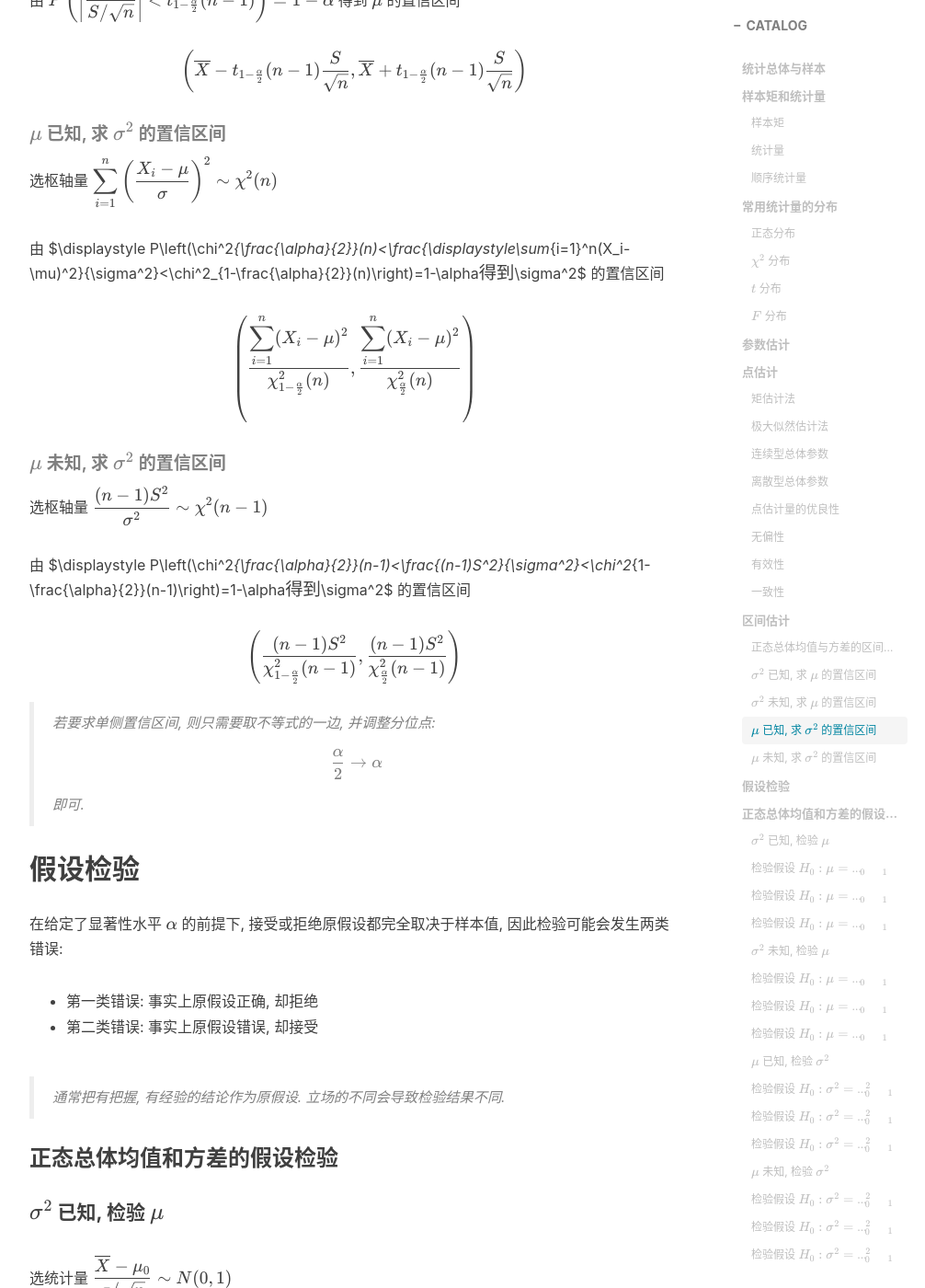
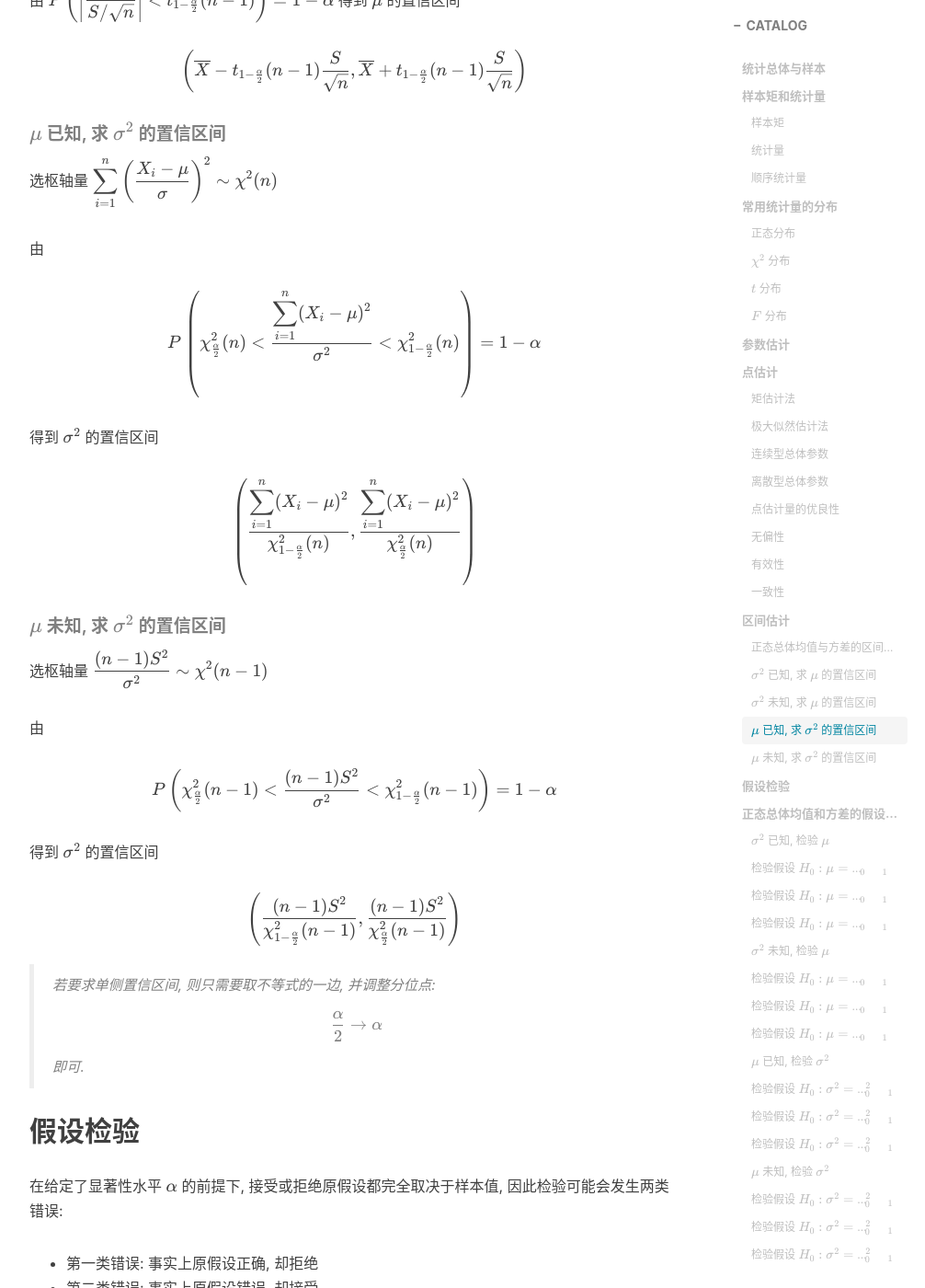
Before and after one commit to Coekjan/coekjan.github.io, a Jekyll site: the page built from _posts/Probability-Statistics/2021-01-04-Mathematical-Statistics.md, in a window 1280 px wide and 1400 px high, scrolled down 7579 px. Shown: the whole window at 92% size, without its empty margins (233-1239 px from the left). Built offline with Jekyll 4.4.1, drawn with Linux system fonts in a browser that asks for light colours; nearby versions of some CDN libraries; comment, search, counter and statistics services are not loaded.

Commit message:
Update 2021-01-04-Mathematical-Statistics.md

```diff
--- a/_posts/Probability-Statistics/2021-01-04-Mathematical-Statistics.md
+++ b/_posts/Probability-Statistics/2021-01-04-Mathematical-Statistics.md
@@ -287,7 +287,13 @@ $$
 
 选枢轴量 $\displaystyle\sum_{i=1}^n\left(\frac{X_i-\mu}{\sigma}\right)^2\sim\chi^2(n)$
 
-由 $\displaystyle P\left(\chi^2_{\frac{\alpha}{2}}(n)<\frac{\displaystyle\sum_{i=1}^n(X_i-\mu)^2}{\sigma^2}<\chi^2_{1-\frac{\alpha}{2}}(n)\right)=1-\alpha$ 得到 $\sigma^2$ 的置信区间
+由
+
+$$
+\displaystyle P\left(\chi^2_{\frac{\alpha}{2}}(n)<\frac{\displaystyle\sum_{i=1}^n(X_i-\mu)^2}{\sigma^2}<\chi^2_{1-\frac{\alpha}{2}}(n)\right)=1-\alpha
+$$
+
+得到 $\sigma^2$ 的置信区间
 
 $$
 \left(\frac{\displaystyle\sum_{i=1}^n(X_i-\mu)^2}{\chi^2_{1-\frac{\alpha}{2}}(n)},\frac{\displaystyle\sum_{i=1}^n(X_i-\mu)^2}{\chi^2_{\frac{\alpha}{2}}(n)}\right)
@@ -297,7 +303,13 @@ $$
 
 选枢轴量 $\displaystyle\frac{(n-1)S^2}{\sigma^2}\sim\chi^2(n-1)$
 
-由 $\displaystyle P\left(\chi^2_{\frac{\alpha}{2}}(n-1)<\frac{(n-1)S^2}{\sigma^2}<\chi^2_{1-\frac{\alpha}{2}}(n-1)\right)=1-\alpha$ 得到 $\sigma^2$ 的置信区间
+由
+
+$$
+\displaystyle P\left(\chi^2_{\frac{\alpha}{2}}(n-1)<\frac{(n-1)S^2}{\sigma^2}<\chi^2_{1-\frac{\alpha}{2}}(n-1)\right)=1-\alpha
+$$
+
+得到 $\sigma^2$ 的置信区间
 
 $$
 \left(\frac{(n-1)S^2}{\chi^2_{1-\frac{\alpha}{2}}(n-1)},\frac{(n-1)S^2}{\chi^2_{\frac{\alpha}{2}}(n-1)}\right)
```
